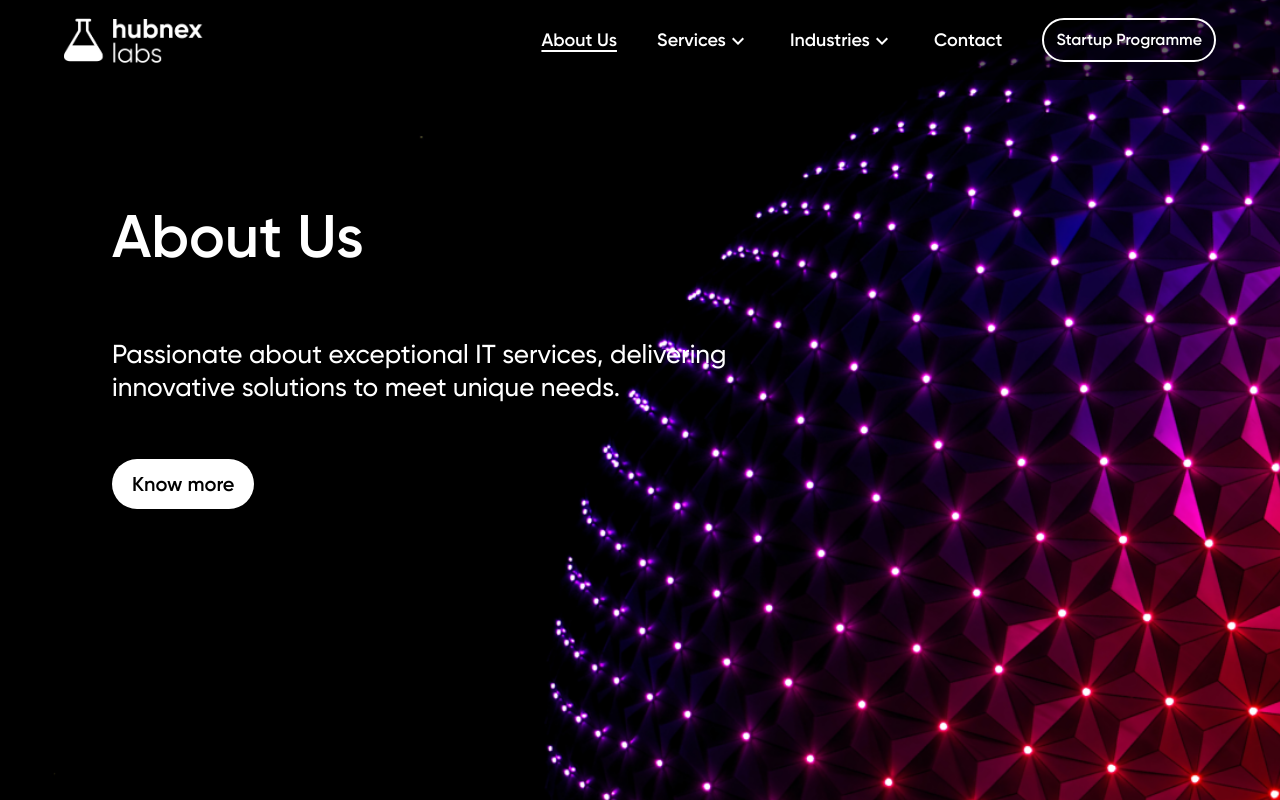
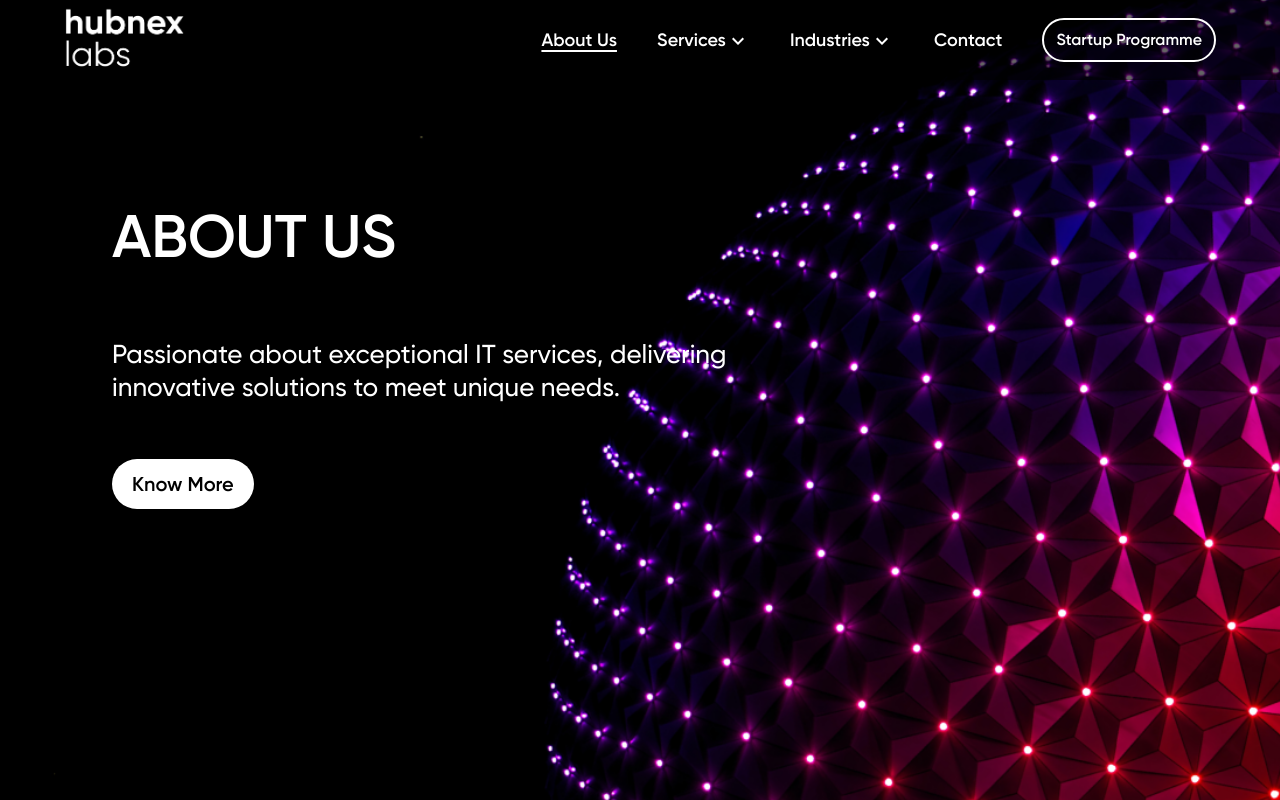
Before and after one commit to protapkrghosh/hubnex.io, a React (Vite) app: page /about in a window 1280 px wide. Shown: the top 800 px of the page. Built offline with nearby package versions, Linux system fonts and the light colour scheme.

Commit message:
Fixed bug in home and about pages

```diff
--- a/src/components/aboutpage/Hero.jsx
+++ b/src/components/aboutpage/Hero.jsx
@@ -5,17 +5,21 @@ import aboutLander from '../../assets/aboutLander.png'
 const Hero = () => {
   return (
     <div className=' h-full w-full relative'>
-        <img src={aboutLander} alt='aboutLanderPage' className=' absolute bottom-0 right-0 w-full object-cover h-[60%] lg:h-[1147px] lg:w-[1720px]'/>
+      <img src={aboutLander} alt='aboutLanderPage' className=' absolute bottom-0 right-0 w-full object-cover h-[60%] lg:h-[1147px] lg:w-[1720px]' />
       <div className=' w-full md:w-[70%] h-full md:m-auto flex items-center'>
         <div className=' flex flex-col h-full justify-center lg:justify-start lg:mt-32 xl:mt-96 text-white gap-14 absolute left-10 md:left-28'>
-                <div className=' text-[28px] font-gilroy-semi-bold md:text-[70px] xl:text-[60px] 2xl:text-[60px] '>
+
+          {/* Note: Section heading text uppercase */}
+          <div className='text-[28px] font-gilroy-semi-bold md:text-[70px] xl:text-[60px] 2xl:text-[60px] uppercase'>
             <span>About Us</span>
           </div>
           <div className=' w-full text-[16px] md:w-[700px]  xl:text-[26px] md:text-[28px]'>
             <p className=' leading-tight font-gilroy-medium'>Passionate about exceptional IT services, delivering innovative solutions to meet unique needs.</p>
           </div>
           <div>
-                <Link to='/contact' className='  h-full px-5 md:py-[10px] py-2 rounded-full flex justify-center items-center  font-gilroy-semi-bold text-[16px] md:text-[20px] text-black bg-white w-max'>Know more</Link>
+
+            {/* Note: Button text capitalize */}
+            <Link to='/contact' className='  h-full px-5 md:py-[10px] py-2 rounded-full flex justify-center items-center  font-gilroy-semi-bold text-[16px] md:text-[20px] text-black bg-white w-max'>Know More</Link>
 
           </div>
         </div>
--- a/src/components/aboutpage/Partners.jsx
+++ b/src/components/aboutpage/Partners.jsx
@@ -6,17 +6,18 @@ import pantera from '../../assets/pantera.png'
 
 
 const Partners = () => {
-return (
-    <div className=' h-56 bg-black w-full flex flex-col justify-center items-center gap-10 md:gap-12' id="backgorund">
-    <span className=' text-[60px] text-white font-gilroy-semi-bold'>Our Partners</span>
-    <div className=' flex flex-wrap justify-around md:justify-evenly items-center w-full px-5 md:px-0'>
-        <img src={pantera} className= ' w-[158px] h-[70] '/>
-        <img src={reddit} className= ' w-[158px] h-[70] '/>
-        <img src={tcs} className= ' w-[158px] h-[70] '/>
-        <img src={chorus} className= ' w-[158px] h-[70] '/>
-        <img src={pantera} className= ' w-[158px] h-[70] '/>
+  return (
+    // Note: Created section top padding
+    <div className='h-56 bg-black w-full flex flex-col justify-center items-center gap-10 md:gap-12 pt-28' id="backgorund">
+      <span className=' text-[60px] text-white font-gilroy-semi-bold'>Our Partners</span>
+      <div className=' flex flex-wrap justify-around md:justify-evenly items-center w-full px-5 md:px-0'>
+        <img src={pantera} className=' w-[158px] h-[70] ' />
+        <img src={reddit} className=' w-[158px] h-[70] ' />
+        <img src={tcs} className=' w-[158px] h-[70] ' />
+        <img src={chorus} className=' w-[158px] h-[70] ' />
+        <img src={pantera} className=' w-[158px] h-[70] ' />
+      </div>
     </div>
-</div>
   )
 }
 
--- a/src/components/homepage/About.jsx
+++ b/src/components/homepage/About.jsx
@@ -9,15 +9,20 @@ const About = () => {
     <>
       <div className=" h-full relative bg-rose-500 flex w-full lg:py-0 py-5 justify-center items-center md:overflow-hidden ">
         <div className='flex flex-col h-full lg:ml-36 xl:ml-20 md:translate-x-0 w-[80%] md:w-3/5  gap-5 lg:gap-0 justify-center items-center md:overflow-hidden md:max-[1000px]:w-[50%] '>
-                <div className='md:text-left text-center text-white md:max-w-[380px] w-full  md:max-[1000px]:text-center'>
+
+          {/* Note: Added new line height in this section title */}
+          <div className='md:text-left text-center text-white md:max-w-[380px] w-full  md:max-[1000px]:text-center leading-9 md:leading-[50px] md:mb-5'>
             <span className=' text-[35px] md:text-[70px] xl:text-[70px] md:leading-[55px] font-gilroy-bold'>we are believers,</span>
             <h2 className=' text-3xl md:text-[40px] pt-2 font-gilroy-bold'>of the human <span className='font-gilroy-light  italic'>touch</span>.</h2>
           </div>
+
           <div className=" lg:hidden">
-                    <img src={about} width={700}/>
+            <img src={about} width={700} />
           </div>
-                <div className=' md:max-w-[380px] max-h-[181px] text-white text-lg md:text-[22px]  md:mt-10 '>
-                    <p className='leading-tight text-[16px] lg:text-[20px] xl:text-[20px] 2xl:text-[22px] font-gilroy-semi-bold' >
+
+          {/* Note: Adjustment div width, padding and line height in paragraph */}
+          <div className='md:max-w-[450px] max-h-[181px] text-white text-lg md:text-[22px] md:mt-10 md:pl-10'>
+            <p className='leading-8 text-[16px] lg:text-[20px] xl:text-[20px] 2xl:text-[22px] font-gilroy-semi-bold' >
               That’s why, we at hubnex create solutions that matters. We are not the beasts hungry for every bit of market, but we value time, efforts and emotions as well. We create with the intention of sustaining the product in the market for longer than imagined. We are believers. We believe in you and your potential to break the trend.
             </p>
           </div>
--- a/src/components/homepage/Brand.jsx
+++ b/src/components/homepage/Brand.jsx
@@ -8,8 +8,8 @@ const Brand = () => {
     <div className='w-full h-full flex justify-center flex-col items-center relative bg-moon bg-cover bg-no-repeat bg-center'>
         <div className=' h-full w-full text-white flex justify-center'>
             <div className=' flex flex-col md:justify-start sm:gap-0 w-[300px] mt-24 xs:mt-36 gap-5 sm:mt-52 md:mt-56 lg:mt-14 xl:mt-36 2xl:mt-16 h-full sm:w-full items-center'>
-                {/* added mt-2 for the heading brand heading sesction */}
-                <h1 className='md:mt-2 text-[28px] sm:text-[50px] lg:text-[60px] xl:text-[55px]  font-gilroy-bold text-center'>helping you build products</h1>
+          {/* Note: added mt-2 for the heading brand heading section, text and button capitalize */}
+                <h1 className='md:mt-2 text-[28px] sm:text-[50px] lg:text-[60px] xl:text-[55px]  font-gilroy-bold text-center'>Helping you build products</h1>
                 <span className=' text-black sm:text-[50px] font-gilroy-bold text-[32px] lg:text-[60px] xl:text-[55px]'>that shine</span>
             </div>
         </div>
@@ -19,7 +19,7 @@ const Brand = () => {
                     <span>your have an idea?</span>
                     <span>we have a team</span>
                 </div>
-                <Link to='/contact'><button className=' border-none bg-white py-1 lg:py-[10px] md:text-[20px] px-5 rounded-full text-black text-[13px] font-gilroy-semi-bold'>get started </button></Link>
+                <Link to='/contact'><button className=' border-none bg-white py-1 lg:py-[10px] md:text-[20px] px-5 rounded-full text-black text-[13px] font-gilroy-semi-bold'>Get started </button></Link>
             </div>
         </div>
     </div>
--- a/src/components/homepage/Hero.jsx
+++ b/src/components/homepage/Hero.jsx
@@ -8,13 +8,14 @@ const Hero = () => {
     <div className=' h-full w-full'>
       <div className=' flex h-full w-[80%] md:w-[75%] flex-col lg:gap-2 lg:mt-36 xl:mt-56 md:justify-center lg:justify-start items-start m-auto text-white'>
         <div className=' text-[28px] flex flex-col lg:gap-10 2xl:text-[60px] xl:text-[55px] md:text-[50px] md:leading-tight lg:leading-10 mt-48 md:mt-0 font-gilroy-bold'>
-          <h1>scale your business</h1>
+          {/* Note: text and button capitalize */}
+          <h1>Scale your business</h1>
           <h1>lead the market.</h1>
         </div>
         <div className=' flex flex-col gap-5 sm:gap-2'>
           <p className=' py-5 text-[16px] lg:text-[22px] font-gilroy-medium md:font-gilroy-regular'>let our team, help you reach your dream</p>
           {/* Note: added custom class to make this more readable */}
-          <Link to='/contact' className='btn-primary'>get Started</Link>
+          <Link to='/contact' className='btn-primary'>Get Started</Link>
         </div>
       </div>
     </div>
--- a/src/components/homepage/Services.jsx
+++ b/src/components/homepage/Services.jsx
@@ -96,6 +96,7 @@ const Services = () => {
 
 
         <div className='hidden md:static lg:flex lg:h-full flex-col md:gap-10  justify-center items-end w-full md:w-[80%]'>
+          {/* Note: Fixed mobile image position and slider size */}
           <div className='flex md:w-[300px] lg:w-[240px] xl:w-[65%] h-[400px] md:h-[80%] relative overflow-hidden mt-20'>
             <Link to='service' className=' z-10 w-full h-full'>
               <img src={iphone} className='h-full' />
--- a/src/components/navbar/Navbar.jsx
+++ b/src/components/navbar/Navbar.jsx
@@ -1,7 +1,7 @@
 import React from 'react'
 import { useRef, useState, useEffect } from 'react'
 import { Link, NavLink } from 'react-router-dom'
-import logo from '../../assets/hubnex white.png'
+import logo from '../../assets/hubnex_logo.png'
 import searchIcon from '../../assets/search_icon.png'
 import Search from '../searchbar/Search'
 import MobileNavbar from './MobileNavbar'
@@ -91,9 +91,10 @@ const Navbar = () => {
 
         <div className=' h-full xl:max-w-[95%] xl:min-w-[90%] w-[90%] m-auto items-center flex justify-between'>
 
+          {/* Note: Change hubnex project logo and logo resize in navbar */}
           <div className='cursor-pointer z-50'>
             <Link to='/' className=' flex gap-2 items-center'>
-              <img src={logo} alt='Logo' className=' md:w-[140px] w-[90px] ' />
+              <img src={logo} alt='Logo' className='md:w-[120px] w-[90px]' />
             </Link>
           </div>
 
--- a/src/pages/Home.jsx
+++ b/src/pages/Home.jsx
@@ -62,6 +62,7 @@ const Home = () => {
             <Services />
           </section>
 
+          {/* Note: Fixed the position of the background image */}
           <section id='section-4' className='h-full w-full snap-start lg:bg-balloon bg-balloonMob relative bg-blue-300 bg-[right_top_1rem] bg-[length:100%_110%] bg-no-repeat'>
             <Testimonial />
           </section>
```
Also changed, not shown: src/components/footer/Footer.jsx (+6 -3 lines), src/assets/hubnex_logo.png (added). Lines whose indentation alone changed are shown as unchanged.
